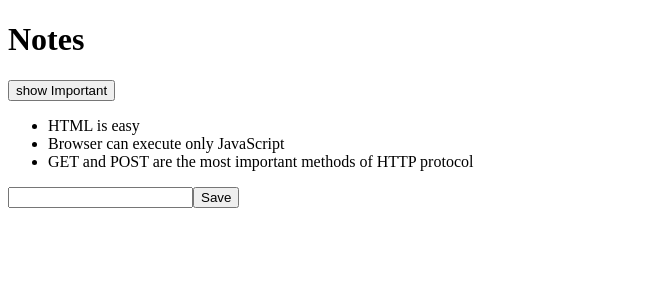
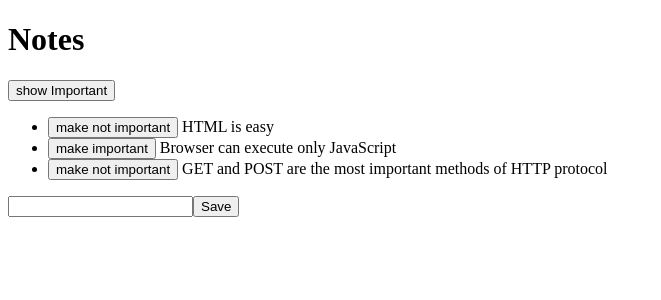
Before and after one commit to ricky-kiva/fe-scratch-notes-fso, a React (Vite) app in the folder 1_notes_app/: page / in a window 1280 px wide. Shown: the top 300 px of the page, without its empty margins (0-661 px from the left). Built offline with nearby package versions, Linux system fonts and the light colour scheme; data requests are answered from the project's data file.

Commit message:
feat(src): impl. toggle note importance

```diff
--- a/1_notes_app/src/App.jsx
+++ b/1_notes_app/src/App.jsx
@@ -20,11 +20,26 @@
     const noteObject = {
       content: newNote,
       important: Math.random() < 0.5,
-      id: notes.length + 1
     }
 
-    setNotes(notes.concat(noteObject))
-    setNewNote('')
+    axios
+      .post('http://localhost:3001/notes', noteObject)
+      .then(response => {
+        setNotes(notes.concat(response.data))
+        setNewNote('')
+      })
+  }
+
+  const toggleImportanceOf = id => {
+    const url = `http://localhost:3001/notes/${id}`
+    const note = notes.find(n => n.id === id)
+    const changedNote = { ...note, important: !note.important }
+
+    axios
+      .put(url, changedNote)
+      .then(response => {
+        setNotes(notes.map(n => n.id !== id ? n : response.data))
+      })
   }
 
   const handleNoteChange = (event) => {
@@ -45,7 +60,11 @@
       </div>
       <ul>
         {notesToShow.map(note =>
-          <Note key={note.id} note={note} />
+          <Note
+            key={note.id}
+            note={note}
+            toggleImportance={() => toggleImportanceOf(note.id)}
+          />
         )}
       </ul>
       <form onSubmit={addNote}>
--- a/1_notes_app/src/components/Note.jsx
+++ b/1_notes_app/src/components/Note.jsx
@@ -1,4 +1,13 @@
-const Note = ({ note }) =>
-  <li>{note.content}</li>
+const Note = ({ note, toggleImportance }) => {
+  const label = note.important
+    ? 'make not important' : 'make important'
+
+  return (
+    <li>
+      <button onClick={toggleImportance}>{label}</button>
+      &nbsp;{note.content}
+    </li>
+  )
+}
 
 export default Note
```
